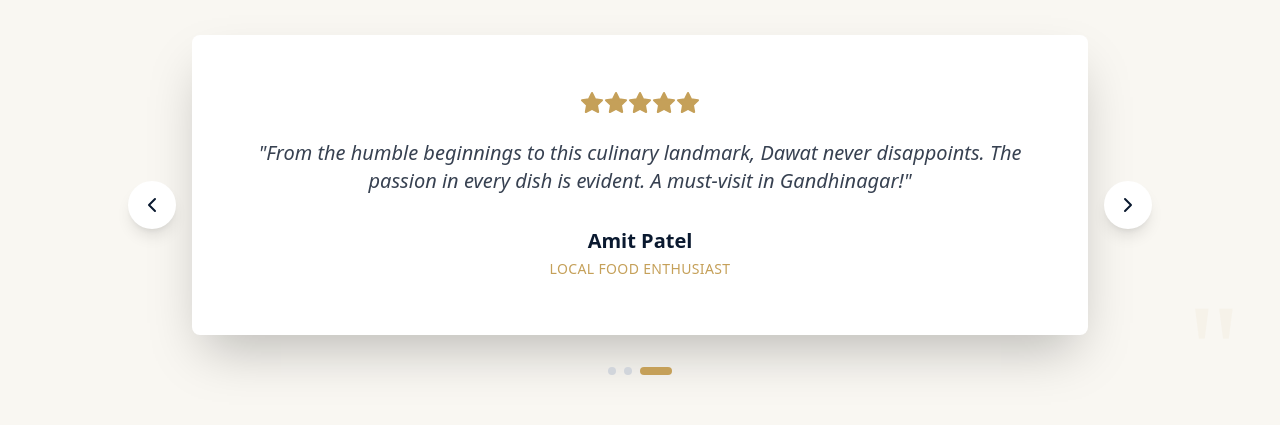
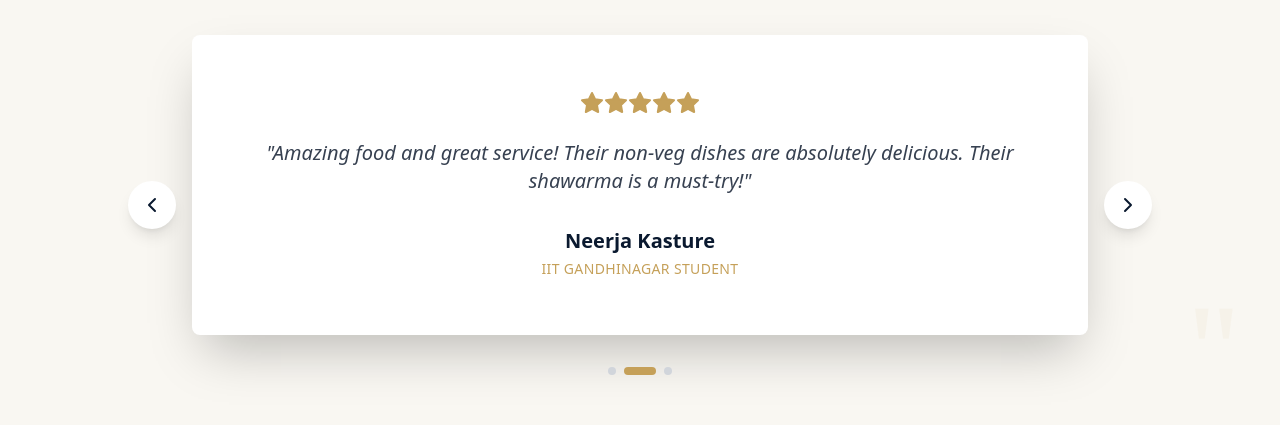
Before and after one commit to ashmitchhoker/Dawat, a React (Vite) app: page / in a window 1280 px wide. Shown: the part 4220-4645 px from the top of the page. Built offline with nearby package versions, Linux system fonts and the light colour scheme.

Commit message:
added new testimonials

```diff
--- a/src/components/Testimonials.tsx
+++ b/src/components/Testimonials.tsx
@@ -12,18 +12,18 @@
 const TESTIMONIALS: Testimonial[] = [
   {
     id: "1",
-    customer_name: "Rajesh Kumar",
-    customer_role: "IIT Gandhinagar Faculty",
+    customer_name: "Ashmit Chhoker",
+    customer_role: "Food Vlogger",
     testimonial_text:
       "Dawat has been our go-to restaurant for authentic flavors. The quality and taste are consistently excellent. Highly recommend their biryani!",
     rating: 5,
   },
   {
     id: "2",
-    customer_name: "Priya Mehta",
-    customer_role: "GIFT City Professional",
+    customer_name: "Neerja Kasture",
+    customer_role: "IIT Gandhinagar student",
     testimonial_text:
-      "Amazing food and great service! The ambiance is perfect for family gatherings. Their non-veg dishes are absolutely delicious.",
+      "Amazing food and great service! Their non-veg dishes are absolutely delicious. Their shawarma is a must-try!",
     rating: 5,
   },
   {
@@ -42,7 +42,7 @@
   useEffect(() => {
     const interval = setInterval(() => {
       setCurrentIndex((prev) => (prev + 1) % TESTIMONIALS.length);
-    }, 3000);
+    }, 5000);
     return () => clearInterval(interval);
   }, []);
 
```
